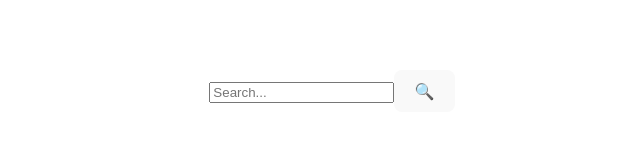
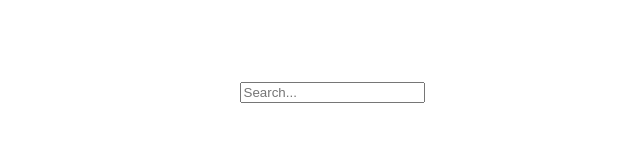
Before and after one commit to wordisstuff/goit-react-hw-04, a React (Vite) app: page / in a window 1280 px wide. Shown: the part 293-434 px from the top of the page, without its empty margins (308-948 px from the left). Built offline with nearby package versions, Linux system fonts and the light colour scheme.

Commit message:
fix BtnOff

```diff
--- a/src/components/SearchBar/SearchBar.jsx
+++ b/src/components/SearchBar/SearchBar.jsx
@@ -1,6 +1,6 @@
 import { useState } from "react";
-import toast, { Toaster } from "react-hot-toast";
-import { MagnifyingGlass } from "react-loader-spinner";
+
+import { Toaster } from "react-hot-toast";
 
 const SearchBar = ({ setSearchBarQuery }) => {
   const [value, setValue] = useState("");
@@ -28,7 +28,7 @@ setBtnOff(false)
           placeholder="Search..."
         />
         <Toaster />
-        {btnOff && <button type="submit">🔍</button>}
+        {btnOff || btnOff !== "" && <button type="submit">🔍</button>}
       </form>
     </header>
   );
```
Also changed, not shown: src/App.jsx (+6 -2 lines).
